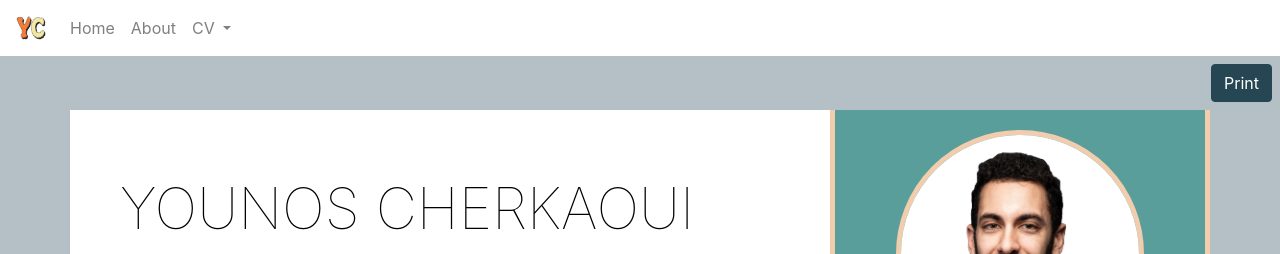
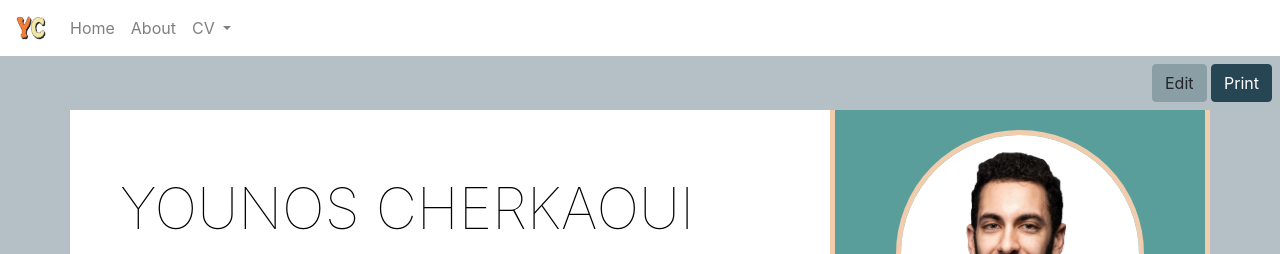
Before and after one commit to younos/younos.github.io, a Jekyll site: the page built from _cv/english.md, in a window 1280 px wide. Shown: the top 254 px of the page. Built offline with Jekyll 4.4.1, drawn with Linux system fonts in a browser that asks for light colours; emoji names are drawn with the system emoji font.

Commit message:
Allow editable content on CV

```diff
--- a/_layouts/cv.html
+++ b/_layouts/cv.html
@@ -16,8 +16,16 @@ job_type: data_science
       {% endfor %}
     </select>
   </div>
-  <div class="btn-group" role="group">
-    <button type="button" class="btn btn-primary" onClick="window.print()">Print</button>
+  <div>
+    <div class="btn-group btn-group-toggle" data-toggle="buttons">
+      <label class="btn btn-secondary">
+        <input type="checkbox" id="start-stop-edit" autocomplete="off">
+        <span>Edit</span>
+      </label>
+    </div>
+    <div class="btn-group" role="group">
+      <button type="button" class="btn btn-primary" onClick="window.print()">Print</button>
+    </div>
   </div>
 </div>
 
@@ -31,11 +39,11 @@ job_type: data_science
 
       <!-- Title -->
       {% assign personal_data = site.data.cv.personal %}
-      <h1 class="title">{{ personal_data.firstname | append: " " | append: personal_data.lastname }}</h1>
+      <h1 class="title editable">{{ personal_data.firstname | append: " " | append: personal_data.lastname }}</h1>
 
       <!-- Summary -->
       <div class="subsection">
-        <p id="summary" class="summary">
+        <p id="summary" class="summary editable">
           {{ summaries[layout.job_type].text[page.lang] }}
         </p>
       </div>
@@ -51,8 +59,8 @@ job_type: data_science
             {% if experience.complement %}
               {% assign company = company | append: " (" | append: experience.complement[page.lang] | append: ")" %}
             {% endif %}
-            <h3>{{ experience.title[page.lang] }}</h3>
-            <h5>
+            <h3 class="editable">{{ experience.title[page.lang] }}</h3>
+            <h5 class="editable">
               :spiral_calendar: {{ experience.period }}
               &nbsp;&nbsp; :office:
                 {% if experience.link %}
@@ -62,7 +70,7 @@ job_type: data_science
                 {% endif %}
               &nbsp; :round_pushpin: {{ experience.location[page.lang] }}
             </h5>
-            <ul class="task-list">
+            <ul class="task-list editable">
               {% for task in experience.tasks %}
                 <li>
                   {{ task.title[page.lang] }}
@@ -88,19 +96,19 @@ job_type: data_science
         <div id="education">
           {% assign studies = site.data.cv.studies | reverse %}
           {% for study in studies %}
-            <h3>
+            <h3 class="editable">
               {% if study.link %}
                 <a href="{{ study.link }}">{{ study.title[page.lang] }}</a>
               {% else %}
                 {{ study.title[page.lang] }}
               {% endif %}
             </h3>
-            <h5>
+            <h5 class="editable">
               :spiral_calendar: {{ study.period }}
               &nbsp;&nbsp; :school: {{ study.school[page.lang] }}
               &nbsp; :round_pushpin: {{ study.location[page.lang] }}
             </h5>
-            <ul class="task-list">
+            <ul class="task-list editable">
                 <li>
                   {{ study.description[page.lang] }}
                 </li>
@@ -117,13 +125,13 @@ job_type: data_science
           {% assign academic_projects = site.data.cv.academic_projects | reverse %}
           {% for project in academic_projects %}
             {% if project.types contains layout.job_type %}
-              <h3>{{ project.title[page.lang] }}</h3>
-              <h4>{{ project.description[page.lang] }}</h4>
-              <h5>
+              <h3 class="editable">{{ project.title[page.lang] }}</h3>
+              <h4 class="">{{ project.description[page.lang] }}</h4>
+              <h5 class="editable">
                 :spiral_calendar: {{ project.period }}
                 &nbsp;&nbsp; :school: {{ project.school[page.lang] }}
               </h5>
-              <ul class="task-list">
+              <ul class="task-list editable">
                   <li>Tools: {{ project.tools | join: ", " }}</li>
               </ul>
             {% endif %}
@@ -142,7 +150,7 @@ job_type: data_science
       <!-- Personal Info -->
       <div class="subsection">
         <h2>{{ tr.personal_info }}</h2>
-        <div id="info">
+        <div id="info" class="editable">
           <span>:switzerland: {{ personal_data.nationality[page.lang] }}</span><br>
           <span>:birthday: {{ personal_data.birthdate }}</span><br>
           <span>:pushpin: {{ personal_data.city[page.lang] }}, {{ personal_data.country[page.lang] }}</span>
@@ -153,7 +161,7 @@ job_type: data_science
       <div class="subsection">
         <h2>{{ tr.contact }}</h2>
         {% assign contact = site.data.cv.contact %}
-        <div id="contact">
+        <div id="contact" class="editable">
           <span>:telephone_receiver: <a href="tel:{{ contact.phone | replace: ' ', '' }}">{{ contact.phone }}</a></span><br>
           <span>:e-mail: <a href="mailto:{{ contact.email }}">{{ contact.email }}</a></span><br>
           <span>{% include linkedin.html %} <a href="https://www.linkedin.com/in/{{ contact.linkedin }}">{{ contact.linkedin }}</a></span>
@@ -164,7 +172,7 @@ job_type: data_science
       <div class="subsection">
         <h2>{{ tr.hard_skills | upcase }}</h2>
         {% assign hard_skills = site.data.cv.hard_skills %}
-        <div id="hard-skills">
+        <div id="hard-skills" class="editable">
           {% for skill in hard_skills[layout.job_type] %}
             <span class="badge rounded-pill bg-warning">{{ skill[page.lang] }}</span>
           {% endfor %}
@@ -175,7 +183,7 @@ job_type: data_science
       <div class="subsection">
         <h2>{{ tr.programming | upcase }}</h2>
         {% assign programming_languages = site.data.cv.programming %}
-        <div id="programming">
+        <div id="programming" class="editable">
           <ul class="badge-list">
             {% for language in programming_languages %}
               <li>
@@ -193,7 +201,7 @@ job_type: data_science
       <div class="subsection">
         <h2>{{ tr.tools | upcase }}</h2>
         {% assign tools_list = site.data.cv.tools %}
-        <div id="tools">
+        <div id="tools" class="editable">
           <ul class="badge-list">
             {% for tools in tools_list %}
               <li>
@@ -214,7 +222,7 @@ job_type: data_science
       <div class="subsection">
         <h2>{{ tr.languages | upcase }}</h2>
         {% assign languages = site.data.cv.languages %}
-        <div id="languages" class="languages">
+        <div id="languages" class="languages editable">
           {% for language in languages %}
             <div class="row">
               <div class="col-5 col-md-12 col-lg-5 level-description">
@@ -238,7 +246,7 @@ job_type: data_science
       <div class="subsection">
         <h2>{{ tr.soft_skills | upcase }}</h2>
         {% assign soft_skills = site.data.cv.soft_skills %}
-        <div id="soft-skills">
+        <div id="soft-skills" class="editable">
           {% for skill in soft_skills %}
             <span class="badge rounded-pill bg-warning">{{ skill[page.lang] }}</span>
           {% endfor %}
@@ -249,7 +257,7 @@ job_type: data_science
       <div class="subsection">
         <h2>{{ tr.hobbies | upcase }}</h2>
         {% assign hobbies = site.data.cv.hobbies %}
-        <div id="hobbies">
+        <div id="hobbies" class="editable">
           {% for hobby in hobbies %}
             <span class="badge rounded-pill bg-warning">{{ hobby[page.lang] }}</span>
           {% endfor %}
@@ -260,7 +268,7 @@ job_type: data_science
       <div class="subsection">
         <h2>{{ tr.references | upcase }}</h2>
         {% assign references = site.data.cv.references %}
-        <div id="references">
+        <div id="references" class="editable">
           <ul class="person-list">
             {% for reference in references %}
               <li>
--- a/_sass/body.scss
+++ b/_sass/body.scss
@@ -31,6 +31,14 @@ $font-family-base: $font-family-sans-serif;
 
 #divSelectJobType, #darkMode {
     visibility: hidden;
+}
+
+.btn-secondary {
+    &:not(:disabled):not(.disabled):active, &:not(:disabled):not(.disabled).active {
+        background-color: #adf1b4 !important;
+        border-color: #687f88 !important;
+        color: theme-color("dark") !important;
+    }
 }
 
 span {
```
Also changed, not shown: assets/js/main.coffee (+20 -0 lines).
